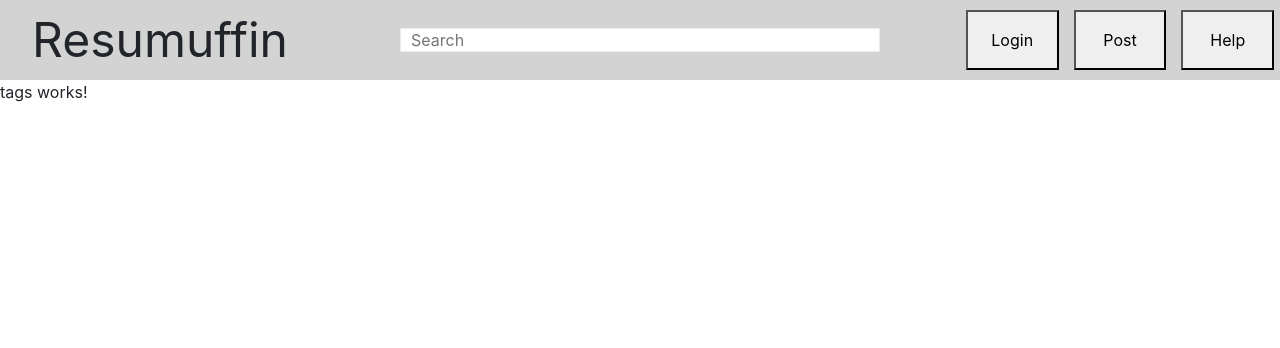
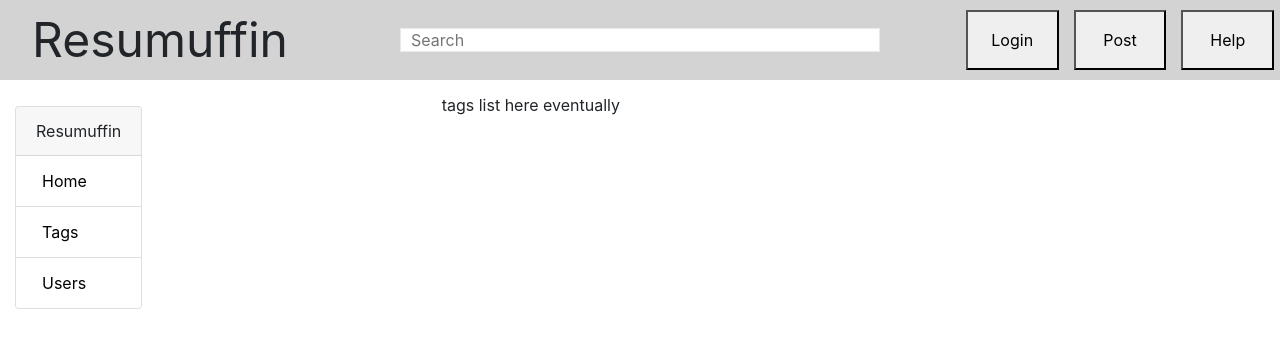
Before and after one commit to resumuffin/resumuffin-frontend, an Angular app: page /tags in a window 1280 px wide. Shown: the top 348 px of the page. Built offline with nearby package versions, Linux system fonts and the light colour scheme; no server answers; what ng2-pdf-viewer would draw is missing.

Commit message:
updated routing

```diff
--- a/src/app/help/help.component.html
+++ b/src/app/help/help.component.html
@@ -1,4 +1,3 @@
-
 <body>
   <br>
   <div class="col-xl-2">
@@ -8,8 +7,8 @@
       </div>
       <ul class="list-group list-group-flush">
         <li class="list-group-item"><button routerLink="/">Home</button></li>
-          <li class="list-group-item"><button routerLink="tags">Tags</button></li>
-          <li class="list-group-item"><button routerLink="users">Users</button></li>
+        <li class="list-group-item"><button routerLink="/tags">Tags</button></li>
+        <li class="list-group-item"><button routerLink="/users">Users</button></li>
       </ul>
     </div>
   </div>
@@ -17,28 +16,38 @@
     <div class="topic">
       <h2>How do I upload a resumé?</h2>
       <hr>
-        <span>In order to upload a resumé for other users to see, you must be logged in. Once logged in, click "Post" on the navigation bar, and you will be taken to a page to upload a resumé file from your computer. Once a file is selected, you will be able to add a post title and tags to make your upload findable by a search.</span>
+      <span>In order to upload a resumé for other users to see, you must be logged in. Once logged in, click "Post" on
+        the navigation bar, and you will be taken to a page to upload a resumé file from your computer. Once a file is
+        selected, you will be able to add a post title and tags to make your upload findable by a search.</span>
     </div>
     <br>
     <div class="topic">
       <h2>What do the tags do?</h2>
       <hr>
-        <span>Tags allow your resumé to be searchable by other users who want to provide feedback on your resumé. Tags should specify information about your resumé and the positions you will be using it to apply for. For example, if you were searching for full stack developer jobs for a new graduate, example tags could include: "Computer Science", "Full Stack", "Full Time", "New Grad".</span>
+      <span>Tags allow your resumé to be searchable by other users who want to provide feedback on your resumé. Tags
+        should specify information about your resumé and the positions you will be using it to apply for. For example,
+        if you were searching for full stack developer jobs for a new graduate, example tags could include: "Computer
+        Science", "Full Stack", "Full Time", "New Grad".</span>
     </div>
     <br>
     <div class="topic">
       <h2>How do I review a resumé?</h2>
       <hr>
-        <span>You can use the search bar to search for resumés that you want to review. For example, if you want to search for a Computer Science resumé, simply search for "Computer Science" in the search bar and you will be presented with a list of resumés that meet the search criteria. From there, if you click on the resumé you wish to view to be taken to a page with a better view of the resumé, and comments from other users. From there, if you are logged in, you will be presented with the option to post a comment on that resumé.</span>
+      <span>You can use the search bar to search for resumés that you want to review. For example, if you want to search
+        for a Computer Science resumé, simply search for "Computer Science" in the search bar and you will be presented
+        with a list of resumés that meet the search criteria. From there, if you click on the resumé you wish to view to
+        be taken to a page with a better view of the resumé, and comments from other users. From there, if you are
+        logged in, you will be presented with the option to post a comment on that resumé.</span>
     </div>
   </div>
   <br>
   <br>
   <div id="resumeDisplay">
     <br>
-      <button id="getResume"  (click)="getFunc()">Get Resume</button>
+    <button id="getResume" (click)="getFunc()">Get Resume</button>
     <br>
-    <pdf-viewer #pdfViewer [src]="pdfSrc" [render-text]="true" style="display: block; border: 1px solid black"></pdf-viewer>
+    <pdf-viewer #pdfViewer [src]="pdfSrc" [render-text]="true" style="display: block; border: 1px solid black">
+    </pdf-viewer>
     <br>
   </div>
   <br>
--- a/src/app/login/login.component.html
+++ b/src/app/login/login.component.html
@@ -6,14 +6,14 @@
       </div>
       <ul class="list-group list-group-flush">
         <li class="list-group-item"><button routerLink="/">Home</button></li>
-        <li class="list-group-item"><button routerLink="tags">Tags</button></li>
-        <li class="list-group-item"><button routerLink="users">Users</button></li>
+        <li class="list-group-item"><button routerLink="/tags">Tags</button></li>
+        <li class="list-group-item"><button routerLink="/users">Users</button></li>
       </ul>
     </div>
   </div>
 
-  <div class="col-xl-7 mx-auto featured">
-    <div class="text-center">
+  <div class="col-xl-4 mx-auto featured">
+    <div class="center">
       <div *ngIf="error" class="alert alert-danger">{{error}}</div>
       <h2>Login</h2>
       <form [formGroup]="loginForm" (ngSubmit)="onSubmit()">
--- a/src/app/tags/tags.component.html
+++ b/src/app/tags/tags.component.html
@@ -1 +1,20 @@
-<p>tags works!</p>
+<body>
+        <div class="col-xl-2">
+          <div class="card mx-auto bar left">
+            <div class="card-header">
+              Resumuffin
+            </div>
+            <ul class="list-group list-group-flush">
+              <li class="list-group-item"><button routerLink="/">Home</button></li>
+              <li class="list-group-item"><button routerLink="/tags">Tags</button></li>
+              <li class="list-group-item"><button routerLink="/users">Users</button></li>
+            </ul>
+          </div>
+        </div>
+
+        <div class="col-xl-4 mx-auto featured">
+          <div class="center">
+            <p>tags list here eventually</p>
+          </div>
+        </div>
+      </body>
--- a/src/app/tags/tags.component.scss
+++ b/src/app/tags/tags.component.scss
@@ -0,0 +1,25 @@
+.left {
+    margin-top: 1%;
+    position:fixed;
+}
+
+.standard {
+    margin-top: 5%;
+}
+
+.featured {
+    margin-top: 1%;
+}
+
+.page-menu {
+    justify-content: center;
+}
+
+button {
+    background-color: Transparent;
+    background-repeat:no-repeat;
+    border: none;
+    cursor:pointer;
+    overflow: hidden;
+    outline:none;
+}
--- a/src/app/upload/upload.component.html
+++ b/src/app/upload/upload.component.html
@@ -7,9 +7,9 @@
           Resumuffin
         </div>
         <ul class="list-group list-group-flush">
-          <li class="list-group-item"><button routerLink="/">Home</button></li>
-          <li class="list-group-item"><button routerLink="tags">Tags</button></li>
-          <li class="list-group-item"><button routerLink="users">Users</button></li>
+            <li class="list-group-item"><button routerLink="/">Home</button></li>
+            <li class="list-group-item"><button routerLink="/tags">Tags</button></li>
+            <li class="list-group-item"><button routerLink="/users">Users</button></li>
         </ul>
       </div>
     </div>
--- a/src/app/users/users.component.html
+++ b/src/app/users/users.component.html
@@ -1 +1,20 @@
-<p>users works!</p>
+<body>
+        <div class="col-xl-2">
+          <div class="card mx-auto bar left">
+            <div class="card-header">
+              Resumuffin
+            </div>
+            <ul class="list-group list-group-flush">
+              <li class="list-group-item"><button routerLink="/">Home</button></li>
+              <li class="list-group-item"><button routerLink="/tags">Tags</button></li>
+              <li class="list-group-item"><button routerLink="/users">Users</button></li>
+            </ul>
+          </div>
+        </div>
+
+        <div class="col-xl-4 mx-auto featured">
+          <div class="center">
+            <p>users here eventually</p>
+          </div>
+        </div>
+      </body>
--- a/src/app/users/users.component.scss
+++ b/src/app/users/users.component.scss
@@ -0,0 +1,25 @@
+.left {
+    margin-top: 1%;
+    position:fixed;
+}
+
+.standard {
+    margin-top: 5%;
+}
+
+.featured {
+    margin-top: 1%;
+}
+
+.page-menu {
+    justify-content: center;
+}
+
+button {
+    background-color: Transparent;
+    background-repeat:no-repeat;
+    border: none;
+    cursor:pointer;
+    overflow: hidden;
+    outline:none;
+}
```
Lines whose indentation alone changed are shown as unchanged.
